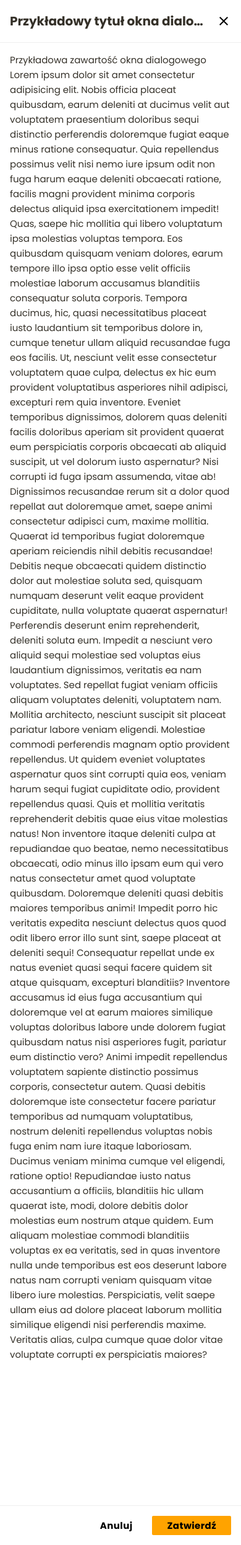
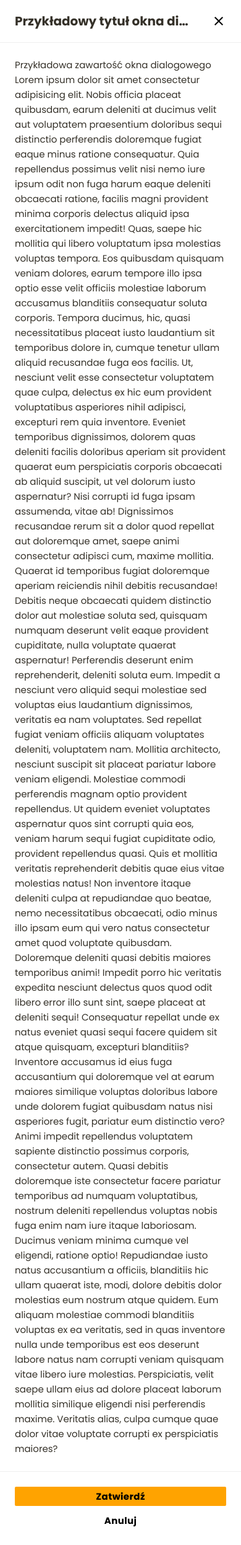
Before and after one commit to wirtuozikodu/wk-dialog, a PHP site: template views/index.twig in a window 390 px wide. Shown: the whole page at 62% size. Run offline with PHP 8.4, Linux system fonts and the light colour scheme; the template is opened without the code that fills it, so the values that code supplies are empty; some libraries are stand-ins or nearby versions.

Commit message:
minor tweaks

```diff
--- a/static/scss/components/_wk-dialog.scss
+++ b/static/scss/components/_wk-dialog.scss
@@ -1,3 +1,49 @@
+// AVAILABLE VARIABLES
+
+        // DIALOG (WINDOW)
+    $dialog_padding: 24px;
+    @media screen and (max-width: 600px) {
+        $dialog_padding: 16px;
+    }
+    $dialog_background: #FFF;
+    $dialog_border_radius: 4px;
+    $dialog_shadow: 4px 4px 16px rgba(#000, .2);
+
+        // DIALOG TITLE
+    $dialog_title_font_size: 20px;
+    $dialog_title_font_weight: 700;
+
+        // DIALOG CLOSE BUTTON
+    $dialog_close_button_size: 24px;
+    $dialog_close_button_color: #000;
+    $dialog_close_button_hover: $PRIMARY;
+
+        // DIALOG CONTENT
+    $dialog_content_border: solid 1px #00000010;
+
+        // GLOBAL TRANSITION
+    $dialog_transition: all .2s ease;
+
+        // DEFAULT BUTTONS
+    $button_padding: 8px 24px;
+    $button_font_size: inherit;
+    $button_font_family: inherit;
+    $button_font_weight: 700;
+    $button_letter_spacing: .4px;
+    $button_border_radius: 2px;
+    $button_gap: 8px;
+
+    $button_primary_color: $PRIMARY;
+    $button_primary_hover: $PRIMARY_L10;
+    $button_primary_border: none;
+    $button_primary_border_hover: transparent;
+
+    $button_text_color: #FFF;
+    $button_text_hover: #F8F8F8;
+    $button_text_border: none;
+    $button_text_border_hover: transparent;
+
+
 .wk-dialog {
     position: fixed;
     top: 0;
@@ -6,11 +52,6 @@
     height: 100%;
     display: none;
 
-    --dialog-padding: 24px;
-    @media screen and (max-width: 600px) {
-        --dialog-padding: 16px;
-    }
-
     &-modal {
         width: 100%;
         height: 100%;
@@ -18,7 +59,7 @@
         display: flex;
         align-items: center;
         opacity: 0;
-        transition: all .2s ease;
+        transition: $dialog_transition;
 
         &--invisible {
             background-color: transparent !important;
@@ -36,7 +77,7 @@
         position: relative;
         overflow: hidden;
         transform: scale(.95);
-        transition: all .2s ease;
+        transition: $dialog_transition;
 
         @media screen and (max-width: 600px) {
             max-width: 100% !important;
@@ -56,9 +97,9 @@
         }
 
         // STYLES: DIALOG WINDOW
-        background-color: #FFF;
-        border-radius: 4px;
-        box-shadow: 4px 4px 16px rgba(#000, .2);
+        background-color: $dialog_background;
+        border-radius: $dialog_border_radius;
+        box-shadow: $dialog_shadow;
         // ---
 
         &__title {
@@ -72,12 +113,12 @@
                 overflow: hidden;
                 text-overflow: ellipsis;
                 white-space: nowrap;
-                padding: 24px var(--dialog-padding);
+                padding: 24px $dialog_padding;
 
                 // STYLES: TITLE
-                font-size: 20px;
+                font-size: $dialog_title_font_size;
                 line-height: 1em;
-                font-weight: $FONT_WEIGHT_BOLD;
+                font-weight: $dialog_title_font_weight;
                 // ---
             }
         }
@@ -85,7 +126,7 @@
         &__close {
             padding: 0;
             margin: 0;
-            margin-right: var(--dialog-padding);
+            margin-right: $dialog_padding;
             background-color: transparent;
             border: none;
             cursor: pointer;
@@ -95,17 +136,17 @@
                 pointer-events: none;
 
                 // STYLES: CLOSE BUTTON ICON
-                width: 24px;
-                height: 24px;
+                width: $dialog_close_button_size;
+                height: $dialog_close_button_size;
                 // ---
             }
 
             // STYLES: CLOSE BUTTON
-            color: #000;
-            transition: all .2s ease;
+            color: $dialog_close_button_color;
+            transition: $dialog_transition;
 
             &:hover {
-                color: $PRIMARY;
+                color: $dialog_close_button_hover;
             }
             // ---
         }
@@ -120,9 +161,9 @@
             }
 
             // STYLES: CONTENT
-            padding: var(--dialog-padding);
-            border-top: solid 1px #00000010;
-            border-bottom: solid 1px #00000010;
+            padding: $dialog_padding;
+            border-top: $dialog_content_border;
+            border-bottom: $dialog_content_border;
             // ---
         }
 
@@ -130,46 +171,62 @@
             width: 100%;
 
             // STYLES: CONTENT
-            padding: var(--dialog-padding);
+            padding: $dialog_padding;
             // ---
         }
     }
 
     &-button {
         display: inline-block;
-        border: none;
         font-size: inherit;
         line-height: 1em;
         text-align: center;
         font-family: inherit;
         font-weight: $FONT_WEIGHT_BOLD;
-        letter-spacing: .4px;
+        letter-spacing: $button_letter_spacing;
         cursor: pointer;
-        padding: 8px 24px;
-        border-radius: 2px;
-        transition: all .2s ease;
-        &:not(:last-of-type) {
-            margin-left: 8px;
-        }
+        padding: $button_padding;
+        border-radius: $button_border_radius;
+        transition: $dialog_transition;
 
-        background-color: $PRIMARY;
+        background-color: $button_primary_color;
+        border: $button_primary_border;
         &:hover {
-            background-color: $PRIMARY_L;
+            background-color: $button_primary_hover;
+            border: $button_primary_border_hover;
         }
 
         &--text {
-            background-color: transparent;
+            background-color: $button_text_color;
+            border: $button_text_border;
             &:hover {
-                background-color: #F8F8F8;
+                background-color: $button_text_hover;
+                border: $button_text_border_hover;
             }
         }
     }
 
     &-actions {
-        display: flex;
-        flex-direction: row-reverse;
-        align-items: center;
+        &-right {
+            display: flex;
+            gap: $button_gap;
+            flex-direction: row-reverse;
+            align-items: center;
+        }
+        &-left {
+            display: flex;
+            gap: $button_gap;
+            flex-direction: row;
+            align-items: center;
+        }
+        &-expand {
+            @media screen and (max-width: 390px) {
+                flex-direction: column;
+                align-items: stretch;
+            }
+        }
     }
+
 
 }
 
--- a/views/index.twig
+++ b/views/index.twig
@@ -13,13 +13,13 @@
 
     {% embed 'components/wk-dialog.twig' with {
         id: 'dialog_beta',
-        maxWidth: 700,
+        maxWidth: '30em',
         hideCloseButton: false,
         hideModal: true,
-        isPersistent: true,
+        isPersistent: false,
         noClickAnimation: false,
-        value: true,
-        allowBodyScroll: false
+        value: false,
+        allowBodyScroll: true
     } only %}
         {% block title %}
             Tytuł okna dialogowego
@@ -40,13 +40,13 @@
         isPersistent: true,
         noClickAnimation: false,
         value: true,
-        allowBodyScroll: true
+        allowBodyScroll: false
     } only %}
         {% block title %}
             Przykładowy tytuł okna dialogowego
         {% endblock %}
         {% block footer %}
-            <div class="wk-dialog-actions">
+            <div class="wk-dialog-actions-right wk-dialog-actions-expand">
                 <button class="wk-dialog-button" data-open-dialog="dialog_beta">Zatwierdź</button>
                 <button class="wk-dialog-button wk-dialog-button--text" data-close-dialog="{{ id }}">Anuluj</button>
             </div>
@@ -67,7 +67,8 @@
     <script>
 
         window.wkDialogs.dialog_alpha.on('open', (e) => {
-            console.log(e.dialog.value);
+            console.log('To ja byłem');
+            console.log(e.triggerNode);
         })
         window.wkDialogs.dialog_alpha.once('close', (e) => {
             console.log(e.dialog.el);
```
Also changed, not shown: static/js/wk-dialogs.js (+38 -24 lines), README.md, static/css/index.min.css, 1 other file.
